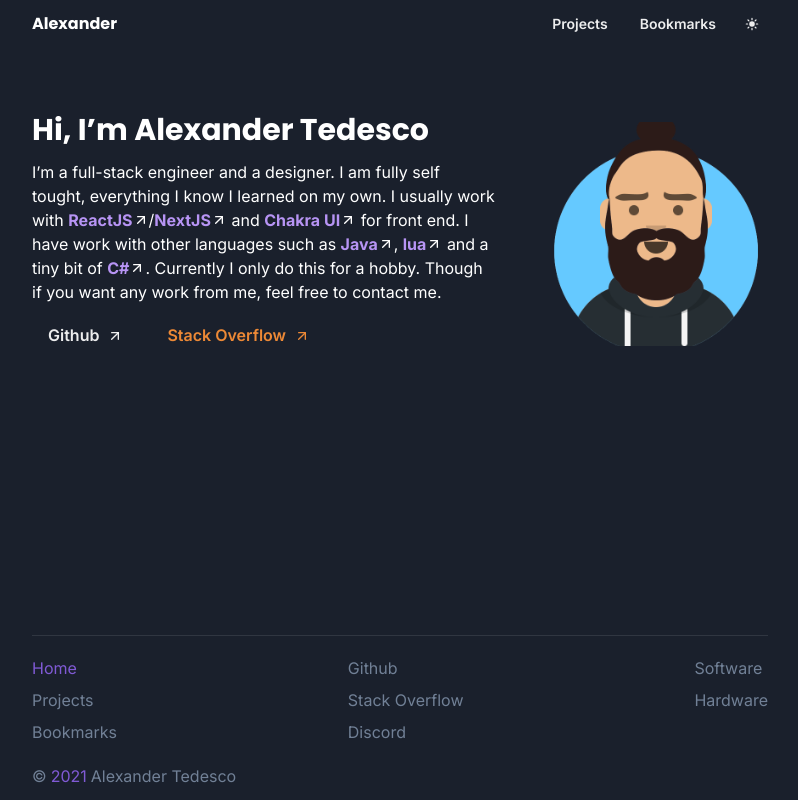
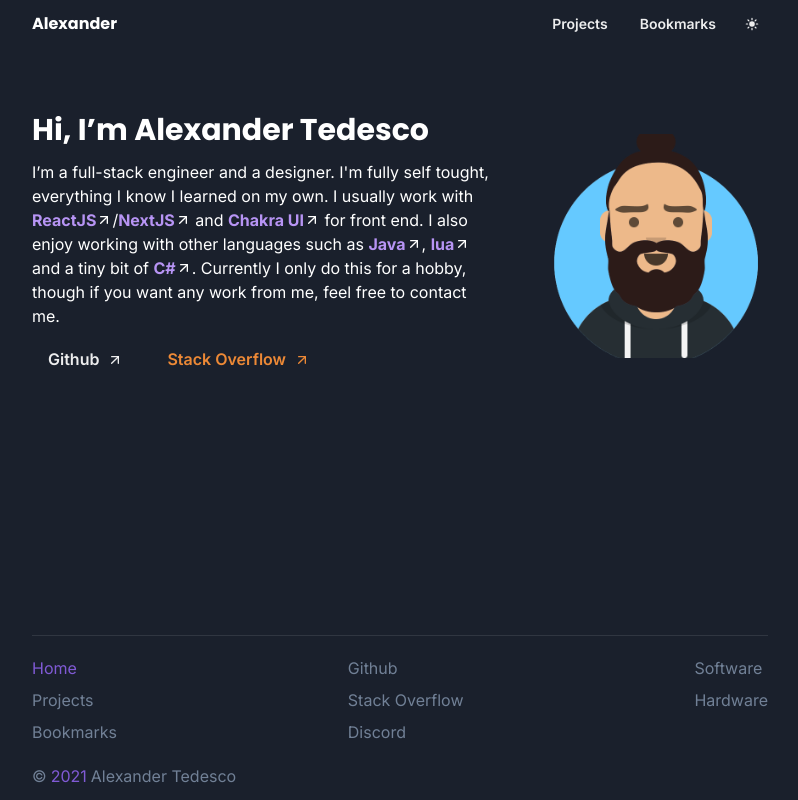
Before and after one commit to ZiiMs/ziim-homepage, a Next.js app: page / in a window 1280 px wide. Shown: the whole page, without its empty margins (240-1038 px from the left). Built offline with nearby package versions, Linux system fonts and the light colour scheme.

Commit message:
Finalized Hero

```diff
--- a/src/components/hero/image.tsx
+++ b/src/components/hero/image.tsx
@@ -1,4 +1,4 @@
-import { AspectRatio, Box } from '@chakra-ui/react';
+import { AspectRatio, Box, Spinner } from '@chakra-ui/react';
 import React from 'react';
 import Image from '../image';
 import Alex from './avataaars.png';
@@ -7,7 +7,7 @@ const HeroImage = () => {
   return (
     <AspectRatio flexShrink={0} ratio={1} w={56} h={56}>
       <Box>
-        <Image src={Alex} />
+        <Image src={Alex} placeholder='blur' />
       </Box>
     </AspectRatio>
   );
--- a/src/components/hero/index.tsx
+++ b/src/components/hero/index.tsx
@@ -39,7 +39,7 @@ const Hero = () => {
       <VStack w='full' alignItems='flex-start' spacing={3}>
         <Heading size='lg'>Hi, I’m Alexander Tedesco</Heading>
         <Text>
-          I’m a full-stack engineer and a designer. I am fully self tought,
+          I’m a full-stack engineer and a designer. I'm fully self tought,
           everything I know I learned on my own. I usually work with{' '}
           <EmbededLink href='https://reactjs.org/'>
             <strong>ReactJS</strong>
@@ -52,7 +52,7 @@ const Hero = () => {
           <EmbededLink href='https://chakra-ui.com/'>
             <strong>Chakra UI</strong>
           </EmbededLink>{' '}
-          for front end. I have work with other languages such as{' '}
+          for front end. I also enjoy working with other languages such as{' '}
           <EmbededLink href='https://www.oracle.com/java/'>
             <strong>Java</strong>
           </EmbededLink>
@@ -64,7 +64,7 @@ const Hero = () => {
           <EmbededLink href='https://dotnet.microsoft.com/languages/csharp'>
             <strong>C#</strong>
           </EmbededLink>
-          . Currently I only do this for a hobby. Though if you want any work
+          . Currently I only do this for a hobby, though if you want any work
           from me, feel free to contact me.
         </Text>
 
```
